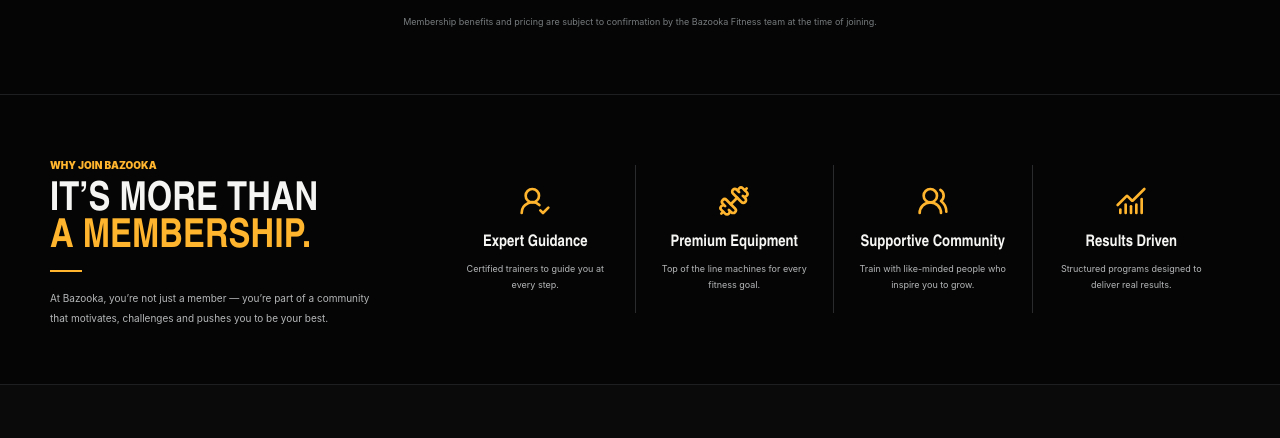
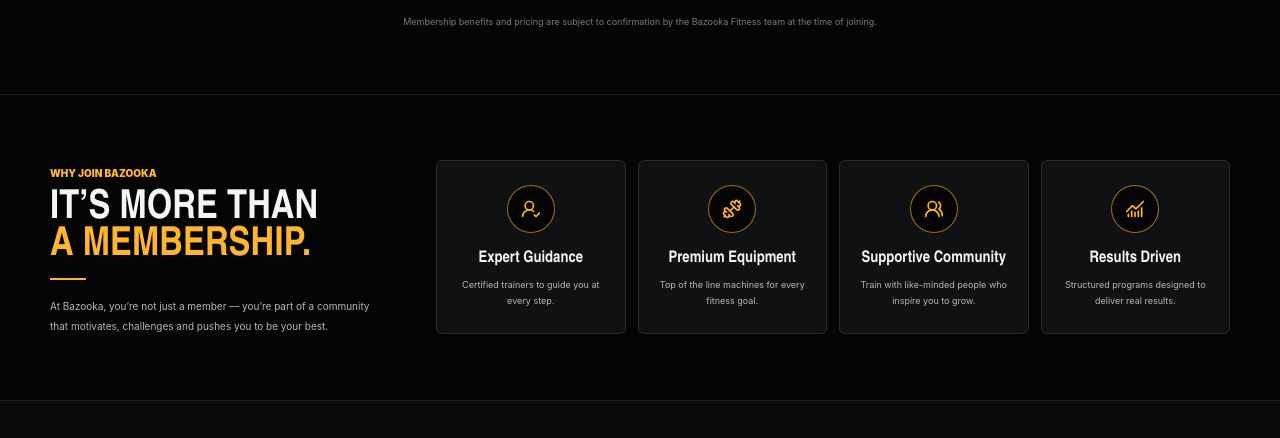
Before and after one commit to Shahzadkhanks19/bazooka-fitness, a Next.js app: page /memberships in a window 1280 px wide. Shown: the part 2747-3185 px from the top of the page. Built offline with nearby package versions, Linux system fonts and the light colour scheme.

Commit message:
Refine why join membership cards

```diff
--- a/components/memberships/why-join-section.tsx
+++ b/components/memberships/why-join-section.tsx
@@ -13,29 +13,31 @@ const reasons = [
 
 export default function WhyJoinSection() {
   return (
-    <section className="border-b border-bazooka-border/70 py-14">
+    <section className="border-b border-bazooka-border/70 py-14 sm:py-16">
       <div className={`${shell} grid gap-9 lg:grid-cols-[320px_1fr] lg:items-center xl:grid-cols-[350px_1fr]`}>
         <motion.div {...reveal} className="min-w-0">
           <span className="text-[10px] font-black uppercase text-bazooka-lime">Why Join Bazooka</span>
-          <h2 className="font-display mt-2 max-w-full text-[34px] font-black uppercase leading-[.94] sm:text-[38px] lg:text-[36px] xl:text-[40px]">
+          <h2 className="font-display mt-2 max-w-full text-[32px] font-black uppercase leading-[.94] min-[380px]:text-[34px] sm:text-[38px] lg:text-[36px] xl:text-[40px]">
             <span className="block">It’s More Than</span>
             <span className="block text-bazooka-lime sm:whitespace-nowrap">A Membership.</span>
           </h2>
-          <span className="mt-3 block h-[2px] w-8 bg-bazooka-lime" />
+          <span className="mt-3 block h-[2px] w-9 bg-bazooka-lime" />
           <p className="mt-4 max-w-[320px] text-[10px] leading-5 text-bazooka-text-secondary">At Bazooka, you’re not just a member — you’re part of a community that motivates, challenges and pushes you to be your best.</p>
         </motion.div>
 
-        <div className="grid gap-3 sm:grid-cols-2 lg:grid-cols-4 lg:gap-0">
+        <div className="grid gap-3 sm:grid-cols-2 lg:grid-cols-4">
           {reasons.map(([Icon, title, text], index) => (
             <motion.article
               key={title}
               {...reveal}
               transition={{ duration: .45, delay: index * .05 }}
-              className={`group min-w-0 rounded-[5px] border border-bazooka-border bg-bazooka-surface px-5 py-5 text-center transition-all duration-300 hover:-translate-y-1 hover:border-bazooka-lime lg:rounded-none lg:border-y-0 lg:border-r-0 lg:bg-transparent ${index ? "lg:border-l lg:border-bazooka-border" : "lg:border-l-0"}`}
+              className="group min-w-0 rounded-[6px] border border-bazooka-border bg-bazooka-surface px-5 py-6 text-center transition-all duration-300 hover:-translate-y-1 hover:border-bazooka-lime hover:bg-bazooka-lime/[0.035] active:scale-[.99]"
             >
-              <Icon className="mx-auto size-8 text-bazooka-lime transition-transform duration-300 group-hover:scale-110" />
+              <span className="mx-auto grid size-12 place-items-center rounded-full border border-bazooka-lime/60 bg-bazooka-black text-bazooka-lime transition-all duration-300 group-hover:border-bazooka-lime group-hover:bg-bazooka-lime group-hover:text-black">
+                <Icon className="size-5" />
+              </span>
               <h3 className="font-display mt-4 text-[16px] font-black leading-5">{title}</h3>
-              <p className="mx-auto mt-2 max-w-[180px] text-[9px] leading-4 text-bazooka-text-secondary">{text}</p>
+              <p className="mx-auto mt-2 max-w-[190px] text-[9px] leading-4 text-bazooka-text-secondary">{text}</p>
             </motion.article>
           ))}
         </div>
```
